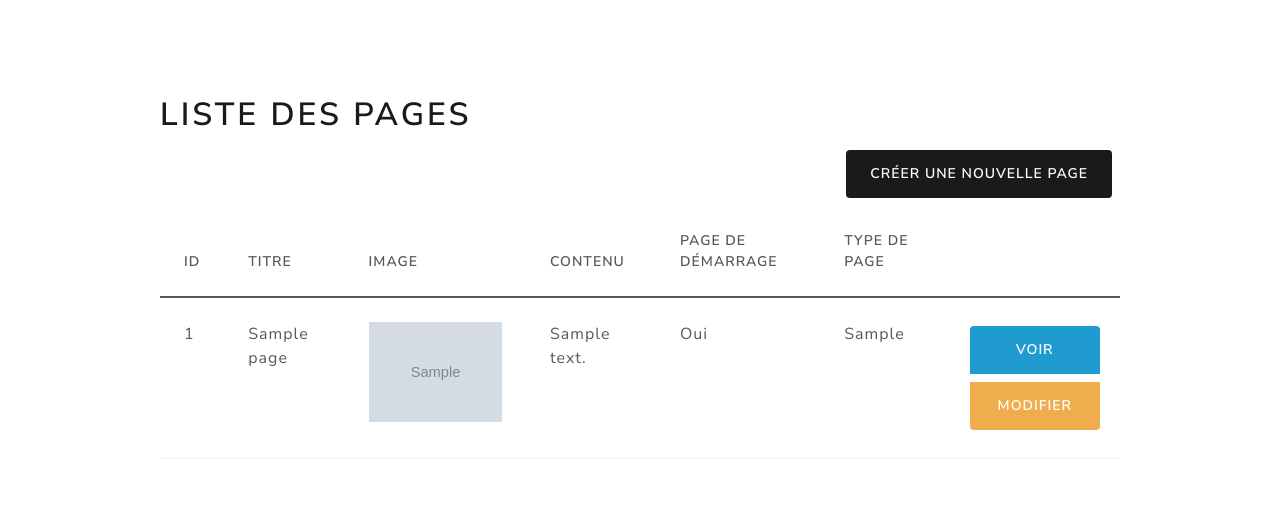
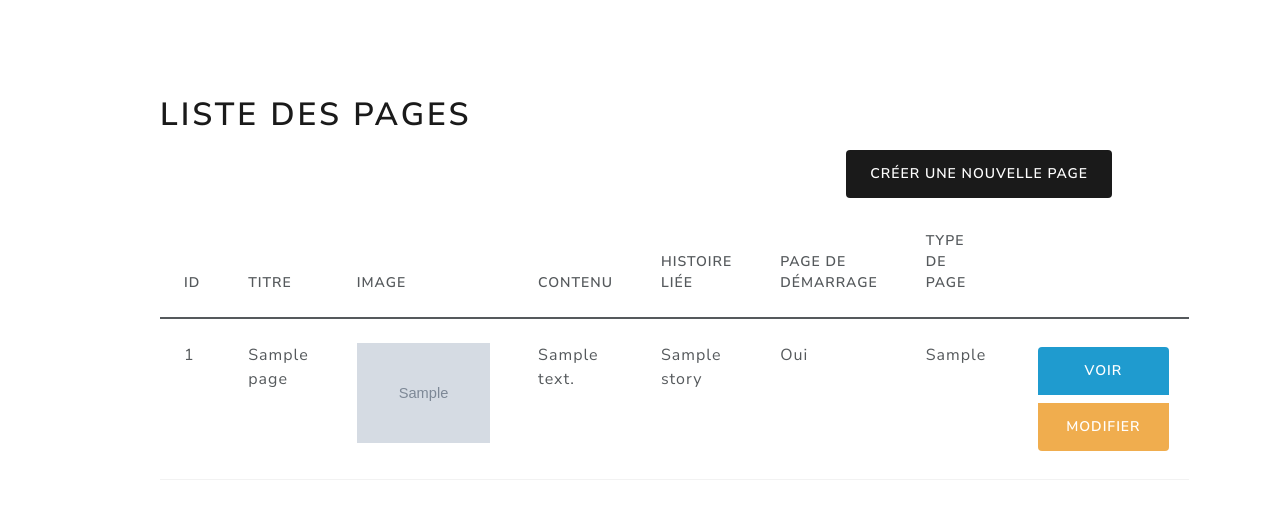
Before and after one commit to Xavier-Prado/ostory, a Symfony app: template templates/page/index.html.twig in a window 1280 px wide. Shown: the part 92-611 px from the top of the page. Run offline with Twig, Linux system fonts and the light colour scheme; the template is opened without the code that fills it: most values are stand-ins (such as "Sample title", 1, 10 or a date in 2020); grey boxes marked "Sample" are stand-in pictures; some libraries are stand-ins or nearby versions.

Commit message:
update choice

```diff
--- a/src/Form/PageType.php
+++ b/src/Form/PageType.php
@@ -35,7 +35,6 @@ class PageType extends AbstractType
                 'choices' => self::START,
                 'multiple' => false,
                 'expanded' => true,
-                'data' => false
             ])
             ->add('page_end',ChoiceType::class, [
                 'label' => 'Type de page',
--- a/templates/page/index.html.twig
+++ b/templates/page/index.html.twig
@@ -15,6 +15,7 @@
                     <th>Titre</th>
                     <th>Image</th>
                     <th>Contenu</th>
+                    <th>Histoire liée</th>
                     <th>Page de démarrage</th>
                     <th>Type de page</th>
                     <th></th>
@@ -27,6 +28,7 @@
                     <td>{{ page.title }}</td>
                     <td><img src="{{ page.image }}" height="100px" alt="poster de {{ page.title }}"></td>
                     <td>{{ page.content|length > 80 ? page.content|slice(0, 80)|split(' ')|slice(0, -1)|join(' ') ~ '…' : page.content }}</td>
+                    <td>{{ page.story }}</td>
                     <td>{{ page.start ? 'Oui' : 'Non' }}</td>
                     <td>{{ page.pageEnd ? page.pageEnd|join(', ') : '' }}</td>
                     <td>
```
